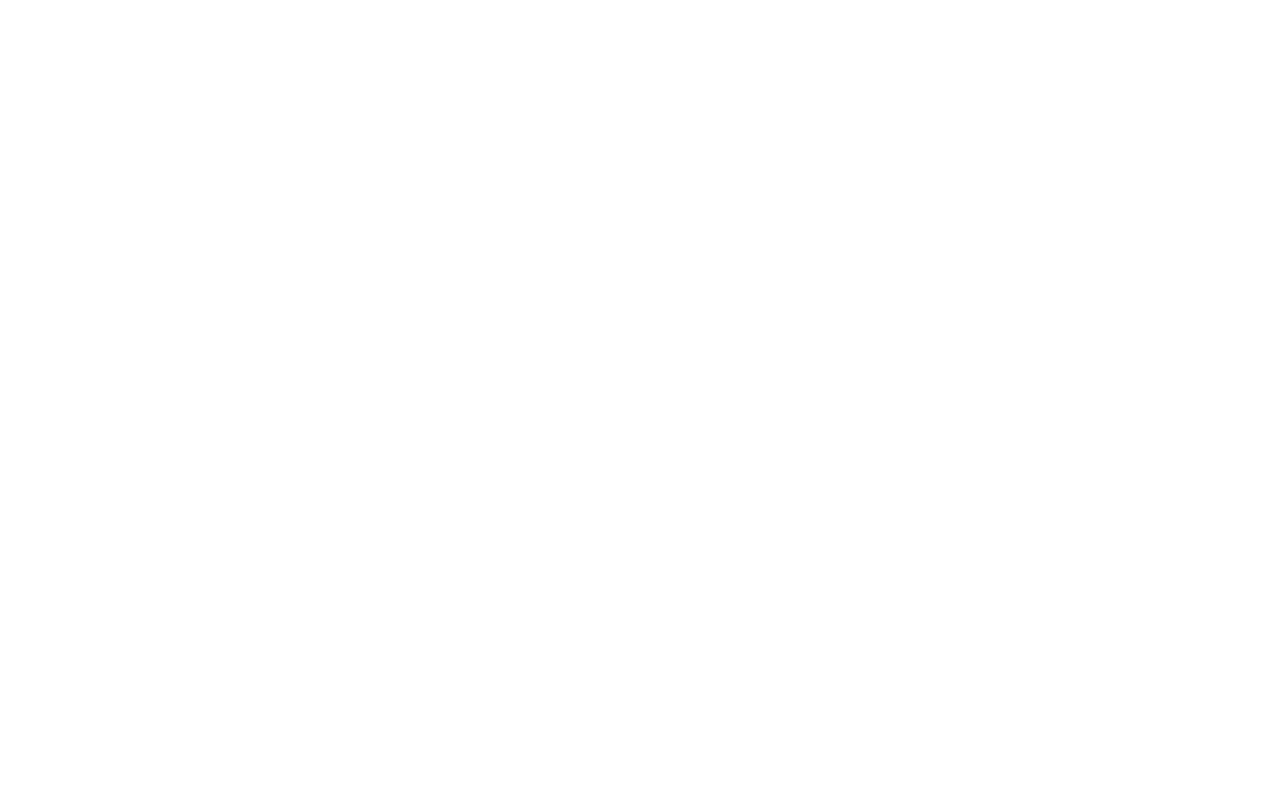
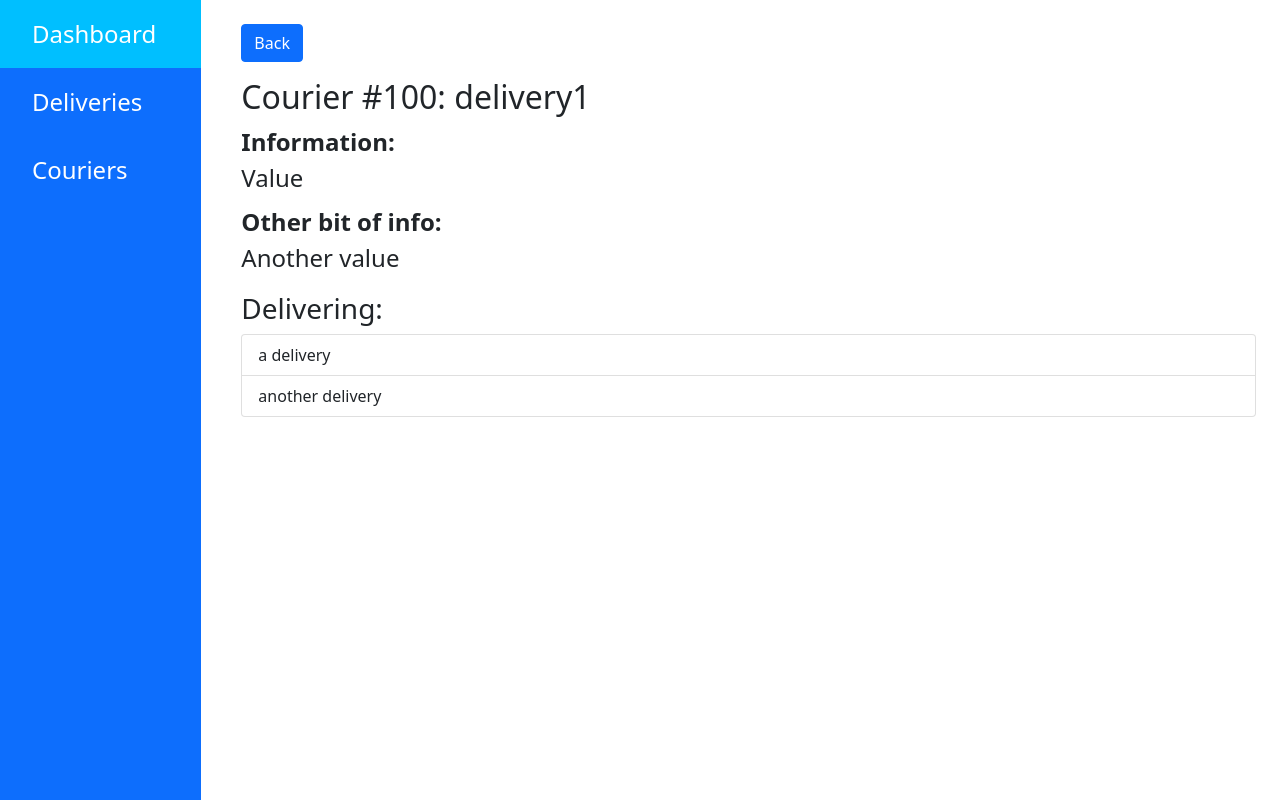
Before and after one commit to bernas04/DeliverMe, a React (Create React App) app in the folder webapp/: page /couriers/100 in a window 1280 px wide. Before the commit this address had no page. Built offline with nearby package versions, Linux system fonts and the light colour scheme.

Commit message:
Create courier list and details

```diff
--- a/webapp/src/components/SideNav/index.js
+++ b/webapp/src/components/SideNav/index.js
@@ -9,6 +9,7 @@
         <Nav defaultActiveKey="/" className="flex-column side-nav bg-primary w-100 h-100">
             <Nav.Item><Link to="/">Dashboard</Link></Nav.Item>
             <Nav.Item><Link to="/deliveries">Deliveries</Link></Nav.Item>
+            <Nav.Item><Link to="/couriers">Couriers</Link></Nav.Item>
         </Nav>
     );
 };
--- a/webapp/src/index.js
+++ b/webapp/src/index.js
@@ -6,6 +6,8 @@
 import Dashboard from './pages/Dashboard';
 import Deliveries from './pages/Deliveries';
 import DeliveryDetails from './pages/DeliveryDetails';
+import Couriers from './pages/Couriers';
+import CourierDetails from './pages/CourierDetails';
 
 const root = ReactDOM.createRoot(document.getElementById('root'));
 root.render(
@@ -15,6 +17,8 @@
         <Route index element={<Dashboard />} />
         <Route path='deliveries' element={<Deliveries />} />
         <Route path='deliveries/:deliveryId' element={<DeliveryDetails />} />
+        <Route path='couriers' element={<Couriers />} />
+        <Route path='couriers/:courierId' element={<CourierDetails />} />
       </Route>
     </Routes>
   </BrowserRouter>
--- /dev/null
+++ b/webapp/src/pages/CourierDetails/index.js
@@ -0,0 +1,47 @@
+import React, { useEffect, useState } from "react";
+import { Container, ListGroup } from "react-bootstrap";
+import { Link, useParams } from "react-router-dom";
+
+const CourierDetails = () => {
+
+    // get url path variables
+    let params = useParams();
+
+    // state variables
+    //const [deliveryId, setDeliveryId] = useState(0);
+    const [item, setItem] = useState({});
+
+    // fetch courier details on load
+    useEffect(()=>{
+        setItem({
+            "id": 100,
+            "name": "delivery1",
+            "status": "requested",
+            "courier": 200,
+            "business": 10,
+        })
+    }, [])
+
+    return(
+        <Container>
+            <Link className="btn btn-primary" to="/couriers">Back</Link>
+            <h2 className="mt-3">Courier #{params.courierId}: {item.name}</h2>
+
+            <dl className="fs-4">
+                <dt>Information:</dt>
+                <dd>Value</dd>
+
+                <dt>Other bit of info:</dt>
+                <dd>Another value</dd>
+            </dl>
+
+            <h3>Delivering:</h3>
+            <ListGroup>
+                <ListGroup.Item>a delivery</ListGroup.Item>
+                <ListGroup.Item>another delivery</ListGroup.Item>
+            </ListGroup>
+        </Container>
+    )
+
+}
+export default CourierDetails;
--- /dev/null
+++ b/webapp/src/pages/Couriers/Components/CourierCard/index.js
@@ -0,0 +1,21 @@
+import React from "react";
+import { Link } from "react-router-dom";
+import { Card, Col } from 'react-bootstrap';
+
+const CourierCard = ({courierDetails}) => {
+
+    return(
+        <Card className="my-3">
+            <Card.Body className="row">
+                <Col xs="10">
+                    <Card.Title>{courierDetails.name}</Card.Title>
+                </Col>
+                <Col xs="2" className="d-flex flex-column justify-content-center">
+                    <Link className="view-item-btn ms-auto" to={"/couriers/" + courierDetails.id}>View</Link>
+                </Col>
+            </Card.Body>
+        </Card>
+    )
+
+};
+export default CourierCard;
--- /dev/null
+++ b/webapp/src/pages/Couriers/index.js
@@ -0,0 +1,35 @@
+import React from "react";
+import { Container } from "react-bootstrap";
+import CourierCard from './Components/CourierCard'
+
+const Couriers = () => {
+
+    const testItems = [
+        {
+            "id": 100,
+            "name": "Dee Liverman",
+        },
+        {
+            "id": 101,
+            "name": "Will Packer",
+        },
+        {
+            "id": 102,
+            "name": "Susan Rider",
+        },
+    ]
+
+
+    return(
+        <Container>
+            <h2 className="my-2">Couriers</h2>
+
+
+            {
+                testItems.map(item => <CourierCard key={item.id} courierDetails={item} />)
+            }
+
+        </Container>
+    );
+};
+export default Couriers;
--- a/webapp/src/pages/Deliveries/Components/DeliveryCard/index.js
+++ b/webapp/src/pages/Deliveries/Components/DeliveryCard/index.js
@@ -27,7 +27,7 @@
             <Card.Body className="row">
                 <Col xs="10">
                     <Card.Title>{deliveryDetails.name}</Card.Title>
-                    <Card.Text>
+                    <div className="card-text">
                         <Row>
                             <Col xs="3">
                                 Status: <span className={"badge " + statusBadgeClass}>{deliveryDetails.status}</span>
@@ -39,7 +39,7 @@
                                 Business: {deliveryDetails.business}
                             </Col>
                         </Row>
-                    </Card.Text>
+                    </div>
                 </Col>
                 <Col xs="2" className="d-flex flex-column justify-content-center">
                     <Link className="view-item-btn ms-auto" to={"/deliveries/" + deliveryDetails.id}>View</Link>
```
